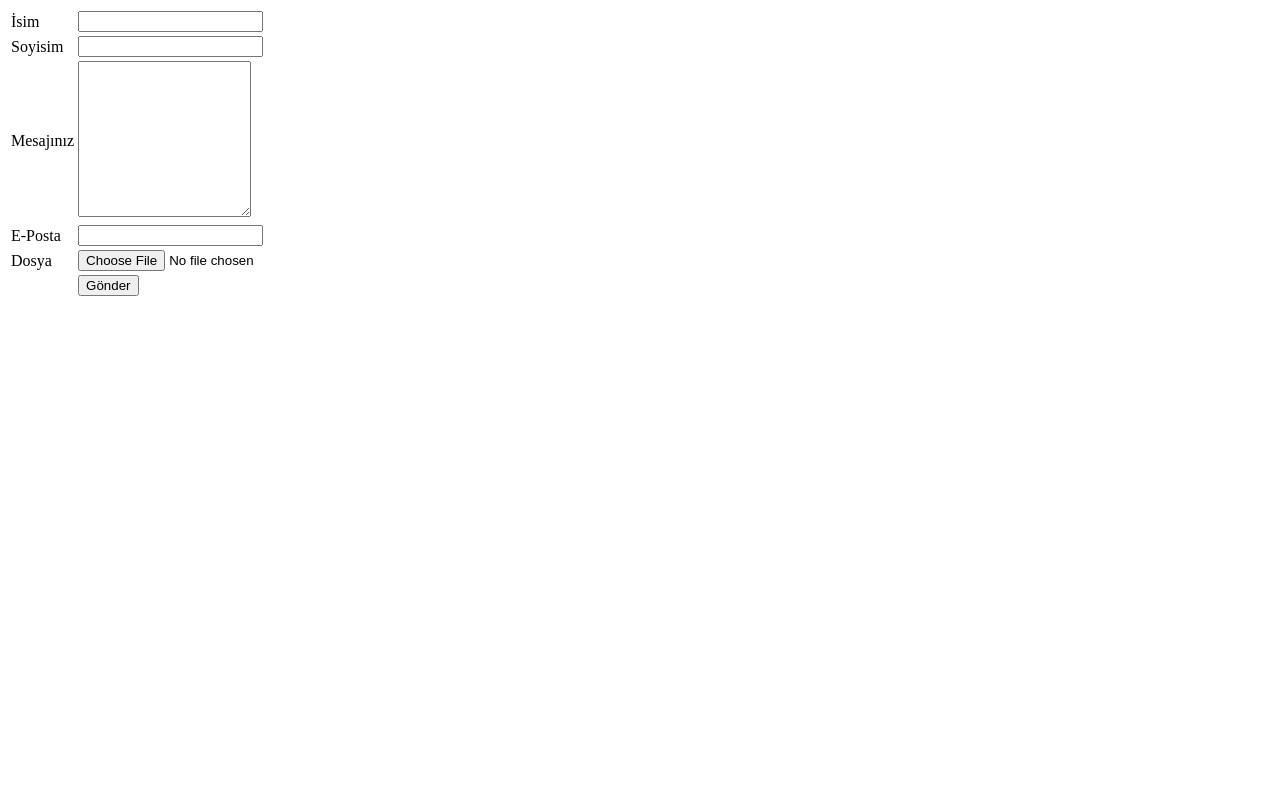
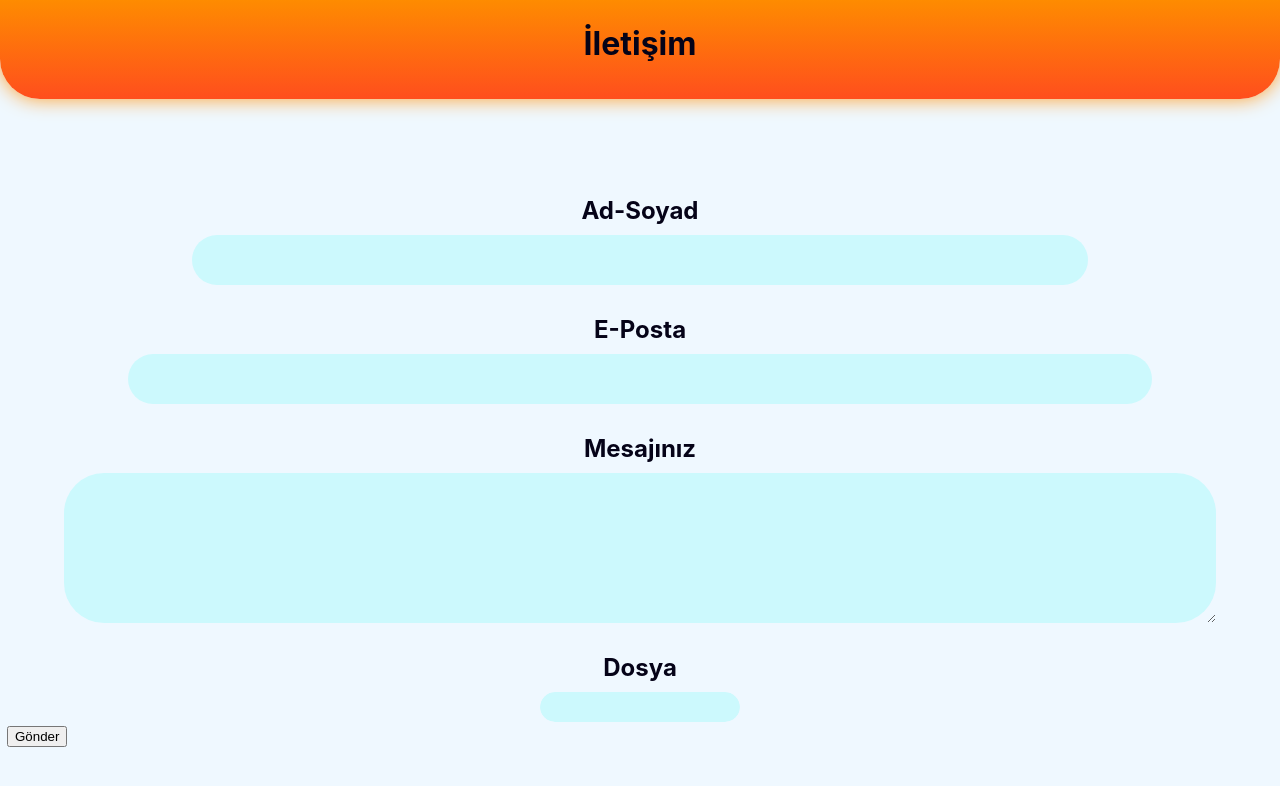
Before and after one commit to polatefekaya/LearningSite, a plain HTML site: page iletisim.html in a window 1280 px wide. Drawn offline with Linux system fonts and the light colour scheme.

Commit message:
Add files via upload

```diff
--- a/Style.css
+++ b/Style.css
@@ -69,7 +69,7 @@ body {
   background: #f83600;
   margin-left: 174px;
 
-  z-index: 2;
+  z-index: 3;
 }
 
 #navbut h1 {
@@ -106,7 +106,7 @@ body {
   width: 175px;
   height: 250px;
   left: -175px;
-  z-index: 2;
+  z-index: 3;
   margin-top: 20px;
 }
 
--- a/hobiler.css
+++ b/hobiler.css
@@ -31,10 +31,12 @@ body {
 
 @keyframes baslik {
   0% {
+    box-shadow: 0px 0px 0px #ffa02c;
     top: -150px;
   }
 
   100% {
+    box-shadow: 0px 0px 20px #ffa02c;
     top: -22px;
   }
 }
--- /dev/null
+++ b/iletisim.css
@@ -0,0 +1,144 @@
+:root {
+  --dark-color: rgb(5, 3, 24);
+}
+
+html {
+  margin: 0;
+  padding: 0;
+}
+
+body {
+  background: #eff8ff;
+  margin: 0;
+  padding: 0;
+  font-family: -apple-system, BlinkMacSystemFont, "Segoe UI", Roboto, Oxygen,
+    Ubuntu, Cantarell, "Open Sans", "Helvetica Neue", sans-serif;
+}
+
+#baslik {
+  position: relative;
+  width: 100%;
+  height: 100px;
+  box-sizing: border-box;
+  padding: 0;
+  top: -22px;
+  text-align: center;
+  background: linear-gradient(#fe8c00, #ff4e1d);
+  box-shadow: 0px 0px 20px #ffa02c;
+  border-bottom-left-radius: 40px;
+  border-bottom-right-radius: 40px;
+  animation: baslik 1s ease;
+  /* border-top: 5px dashed var(--dark-color); */
+}
+
+@keyframes baslik {
+  0% {
+    box-shadow: 0px 0px 0px #ffa02c;
+    top: -150px;
+  }
+
+  100% {
+    box-shadow: 0px 0px 20px #ffa02c;
+    top: -22px;
+  }
+}
+
+#iletisimyazi {
+  font-family: -apple-system, BlinkMacSystemFont, "Segoe UI", Roboto, Oxygen,
+    Ubuntu, Cantarell, "Open Sans", "Helvetica Neue", sans-serif;
+  position: relative;
+
+  top: 25px;
+  color: var(--dark-color);
+}
+
+#isimlabel,
+#emaillabel,
+#messagelabel,
+#dosyalabel {
+  margin-top: 75px;
+  display: block;
+  text-align: center;
+  font-weight: bold;
+  font-size: 1.5rem;
+  color: var(--dark-color);
+}
+#isim,
+#email,
+#message {
+  padding: 0;
+  border: 0;
+  display: block;
+  margin: 0 auto;
+  margin-top: 10px;
+  box-sizing: border-box;
+  border-radius: 40px;
+  background: rgba(0, 255, 242, 0.15);
+  box-shadow: 0;
+  width: 70%;
+  height: 50px;
+  text-align: center;
+  font-weight: bold;
+  color: rgb(54, 54, 54);
+
+  font-size: 1.5rem;
+}
+#emaillabel,
+#messagelabel,
+#dosyalabel {
+  margin-top: 30px;
+}
+#email {
+  width: 80%;
+}
+#message {
+  border-radius: 40px;
+  height: 150px;
+  width: 90%;
+}
+
+#isim:hover,
+#email:hover,
+#message:hover,
+#dosya:hover {
+  box-shadow: 0px 0px 20px #dbfff7;
+}
+
+.dosya {
+  text-align: center;
+  padding: 0;
+  border: 0;
+  display: block;
+  margin: 0 auto;
+  margin-top: 10px;
+  border-radius: 20px;
+  height: 30px;
+  width: 200px;
+}
+.dosya::-webkit-file-upload-button {
+  visibility: hidden;
+  text-align: center;
+  position: relative;
+}
+.dosya::before {
+  content: "";
+  width: 200px;
+  height: 30px;
+  text-align: center;
+  margin: 0 auto;
+  display: inline-block;
+  background: rgba(0, 255, 242, 0.15);
+  border: 0;
+  border-radius: 20px;
+  padding: 0;
+  cursor: pointer;
+  font-weight: bold;
+  color: rgb(54, 54, 54);
+  font-size: 1rem;
+}
+.dosya:hover::before {
+  box-shadow: 0px 0px 20px #dbfff7;
+}
+.dosya:active::before {
+  box-shadow: 0px 0px 20px #dbfff7;
+}
--- a/iletisim.html
+++ b/iletisim.html
@@ -4,44 +4,27 @@
     <meta charset="UTF-8" />
     <meta name="viewport" content="width=device-width, initial-scale=1.0" />
     <title>İletişim</title>
+    <link rel="stylesheet" href="iletisim.css" />
   </head>
   <body>
+    <div id="baslik">
+      <h1 id="iletisimyazi">İletişim</h1>
+    </div>
     <form
       action="mailto:polatsfekaya@gmail.com"
       method="post"
       enctype="text/plain"
     >
+      <label for="isim" id="isimlabel">Ad-Soyad</label>
+      <input type="text" name="isim" id="isim" />
+      <label for="email" id="emaillabel">E-Posta</label>
+      <input type="email" name="email" id="email" />
+      <label for="message" id="messagelabel">Mesajınız</label>
+      <textarea name="message" id="message" cols="19" rows="10"></textarea>
+      <label for="dosya" id="dosyalabel">Dosya</label>
+      <input type="file" name="dosya" class="dosya" />
       <table>
         <tbody>
-          <tr>
-            <td><label for="isim">İsim</label></td>
-            <td><input type="text" name="isim" id="isim" /></td>
-          </tr>
-          <tr>
-            <td><label for="soyisim">Soyisim</label></td>
-            <td><input type="text" name="soyisim" id="soyisim" /></td>
-          </tr>
-          <tr>
-            <td><label for="message">Mesajınız</label></td>
-            <td>
-              <textarea
-                name="message"
-                id="message"
-                cols="19"
-                rows="10"
-              ></textarea>
-            </td>
-          </tr>
-          <tr>
-            <td><label for="email">E-Posta</label></td>
-            <td><input type="email" name="email" id="email" /></td>
-          </tr>
-          <tr>
-            <td><label for="dosya">Dosya</label></td>
-            <td>
-              <input type="file" name="dosya" id="dosya" />
-            </td>
-          </tr>
           <tr>
             <td></td>
             <td><input type="submit" value="Gönder" /></td>
```
